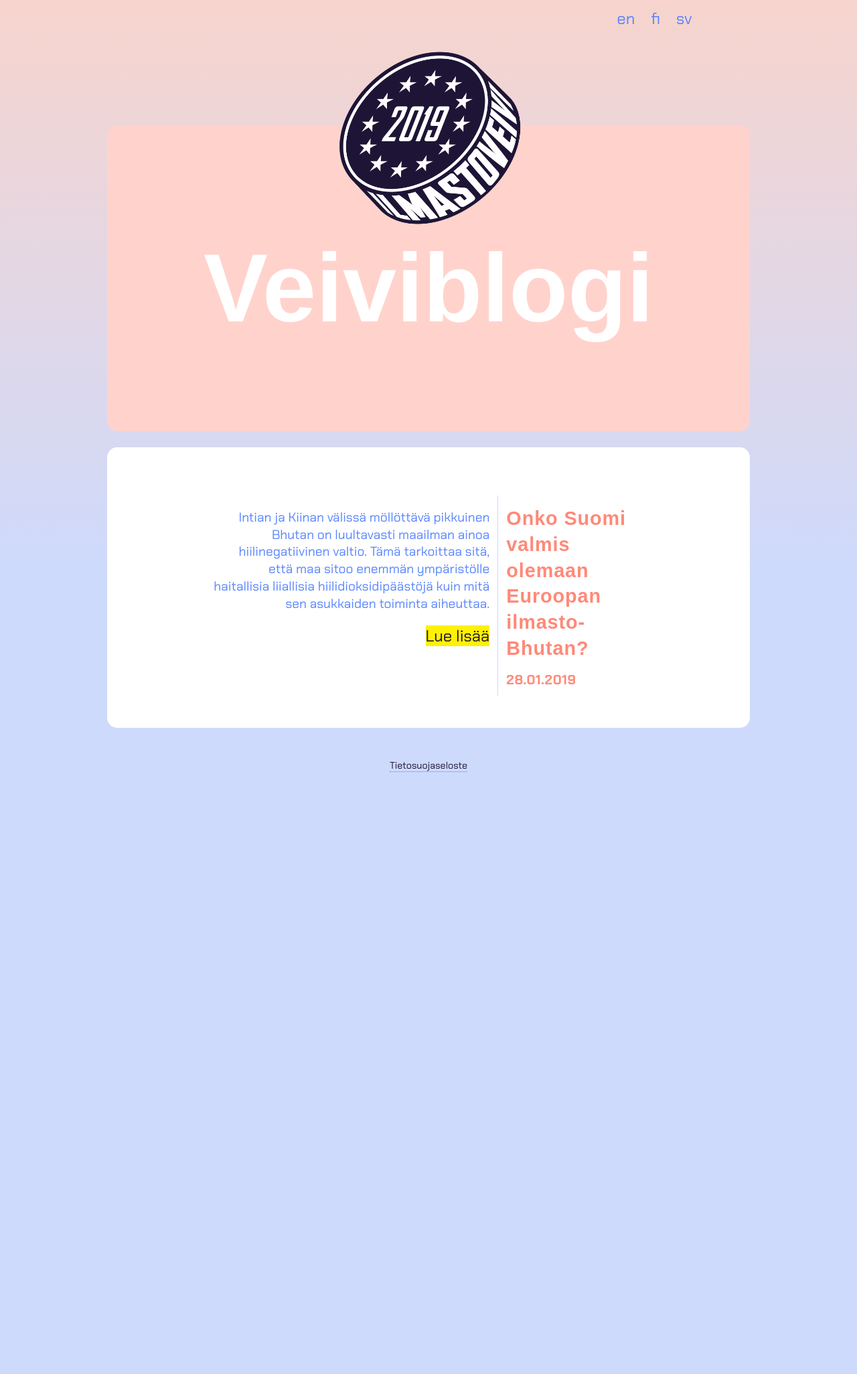
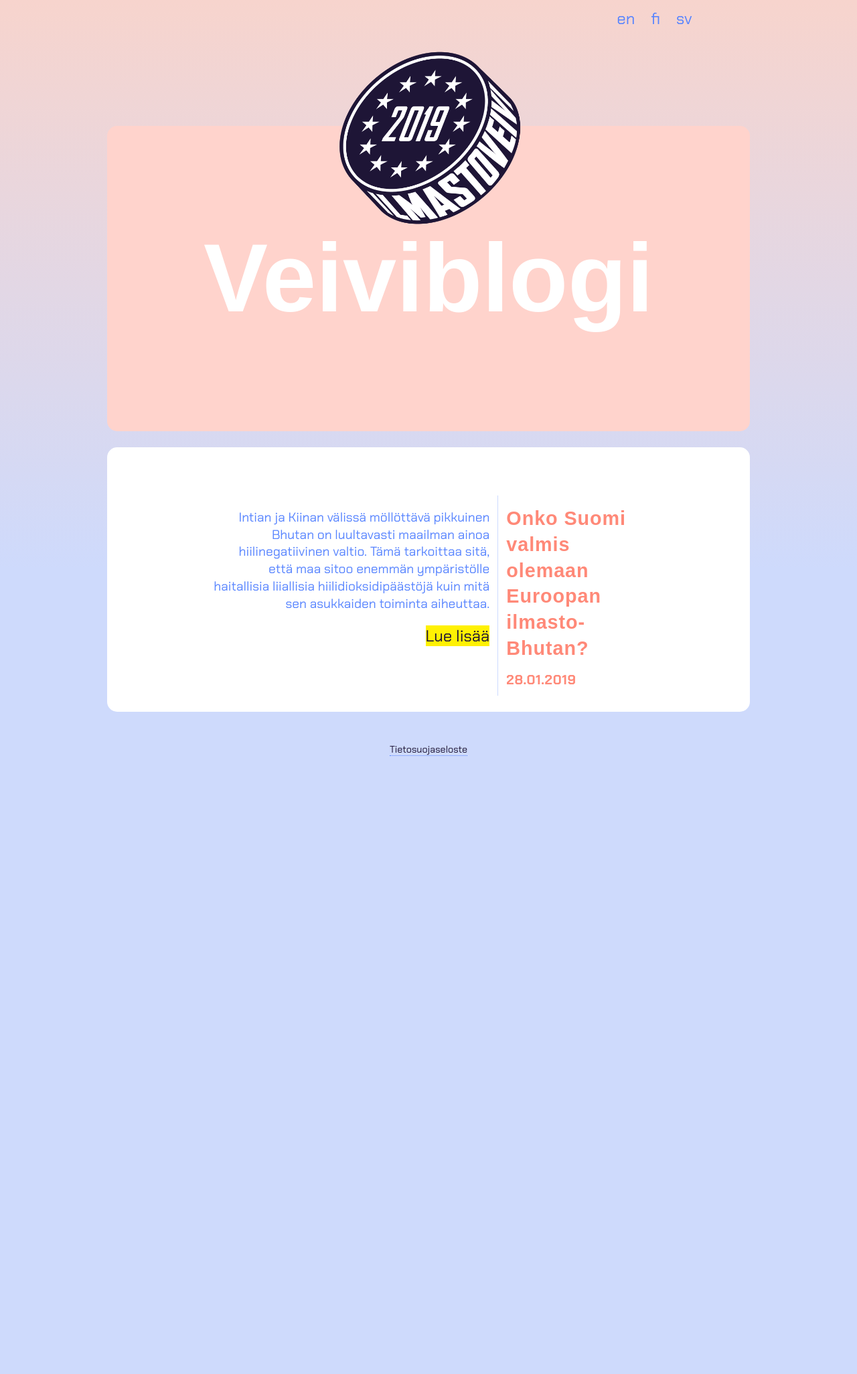
Before and after one commit to ilmastoveivi/ilmastoveivi.github.io, a Jekyll site: the page built from blogi-fi.md, in a window 1280 px wide. Shown: the whole page at 67% size. Built offline with Jekyll 4.4.1, drawn with Linux system fonts in a browser that asks for light colours; nearby versions of some CDN libraries; some web fonts are replaced.

Commit message:
Some tweaks to responsive sizing

```diff
--- a/_includes/posts.html
+++ b/_includes/posts.html
@@ -12,11 +12,11 @@
     {% assign posts=site.posts | where:"lang", include.lang %}
           {% tablerow post in posts cols:1 limit:include.limit %}
           <div class="post-list-item">
-          <div class="col">
+          <div class="col post-details">
             <h3>{{ post.title }}</h3>
             <h5>{{ post.date | date: "%d.%m.%Y" }}</h5>
           </div>
-          <div class="col">
+          <div class="col post-description">
             <p>{{ post.description }}</p>
             <a href="{{ post.url }}">{{read_more}}</a>
           </div>
--- a/_layouts/post.html
+++ b/_layouts/post.html
@@ -3,15 +3,12 @@
   {% when "fi" %}
     {% assign return_to_front = "Palaa etusivulle" %}
     {% assign frontpage = "/" %}
-    {% assign blog-title = "Veiviblogi" %}
   {% when "en" %}
     {% assign return_to_front = "Return to frontpage" %}
     {% assign frontpage = "/en.html" %}
-    {% assign blog-title = "Kampanjbloggen" %}
   {% when 'sv' %}
     {% assign return_to_front = "Återvänd till framsidan" %}
     {% assign frontpage = "/sv.html" %}
-    {% assign blog-title = "Campaign blog" %}
 {% endcase %}
 
         {% include blog-banner.html%}
--- a/_sass/main.scss
+++ b/_sass/main.scss
@@ -373,6 +373,8 @@ p {
     width: 12em;
     z-index: 2;
 
+    display: block;
+
     img {
       width: 100%;
       margin-left: -50%;
@@ -389,7 +391,6 @@ p {
   background-size: cover;
   background-color: $color-accent2;
 
-  vertical-align: middle;
 
   h1 {
     font-family: learning-curve,sans-serif;
@@ -398,7 +399,10 @@ p {
     font-size: 6em;
     color: white;
     text-align: center;
-    line-height: 1.7em;
+    height: 17rem;
+    line-height: 17rem;
+    padding: 0;
+    margin: 0;
 
   }
 }
@@ -420,7 +424,7 @@ p {
 }
 
 .post-list-item {
-    padding: 1em 3em;
+    padding: 1em 3em 0 3em;
     margin-top: 1em;
 
     display: -webkit-flex;
@@ -452,7 +456,7 @@ p {
 
     &:nth-child(even) {
 
-      .col:nth-child(1) {
+      .post-details {
         order: 0;
         flex-grow: 1;
         text-align: right;
@@ -460,7 +464,7 @@ p {
         padding: 0 .5em 0 .5em;
       }
 
-      .col:nth-child(2) {
+      .post-description {
         order: 1;
         flex-grow: 2;
         padding: 0 .5em 0 .5em;
@@ -469,13 +473,14 @@ p {
 
     &:nth-child(odd) {
 
-      .col:nth-child(1) {
+      .post-details {
         order: 1;
         flex-grow: 1;
         border-left: 1px solid $color-container-tint;
         padding: 0 .5em 0 .5em;
       }
-      .col:nth-child(2) {
+
+      .post-description {
         order: 0;
         flex-grow: 2;
         text-align: right;
@@ -863,9 +868,27 @@ footer {
   h1.logo .front {
     margin-top: -67%;
   }
+
+  .post-list-item {
+    padding: 0 1em 0 0;
+  }
 }
 
 @media only screen and (max-width: 380px) {
+  #post-header {
+    h1 {
+      font-size: 4.7em;
+    }
+  }
+
+  .bio-container {
+    margin: 3em 0 1em 0;
+  }
+
+  .post-content {
+    text-align: left;
+  }
+
   section {
     padding: 1em 1.5em;
   }
```
